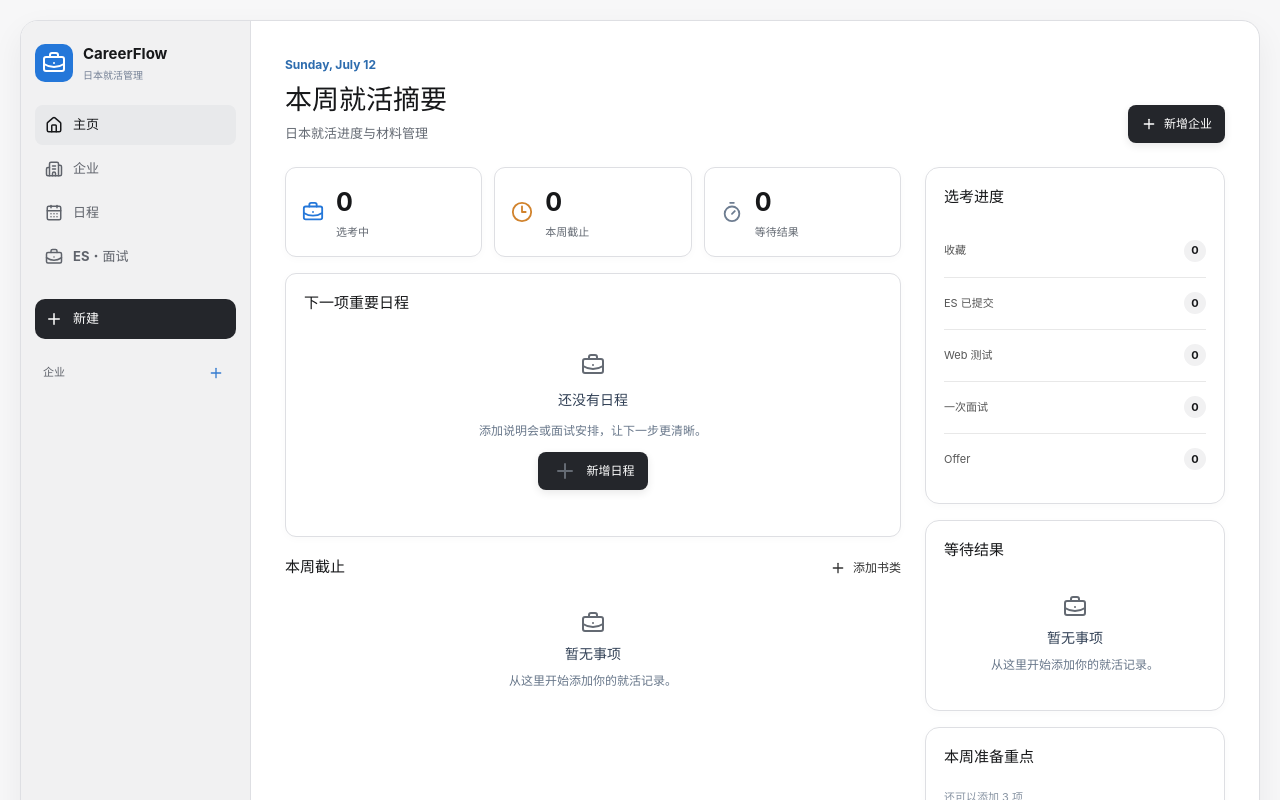
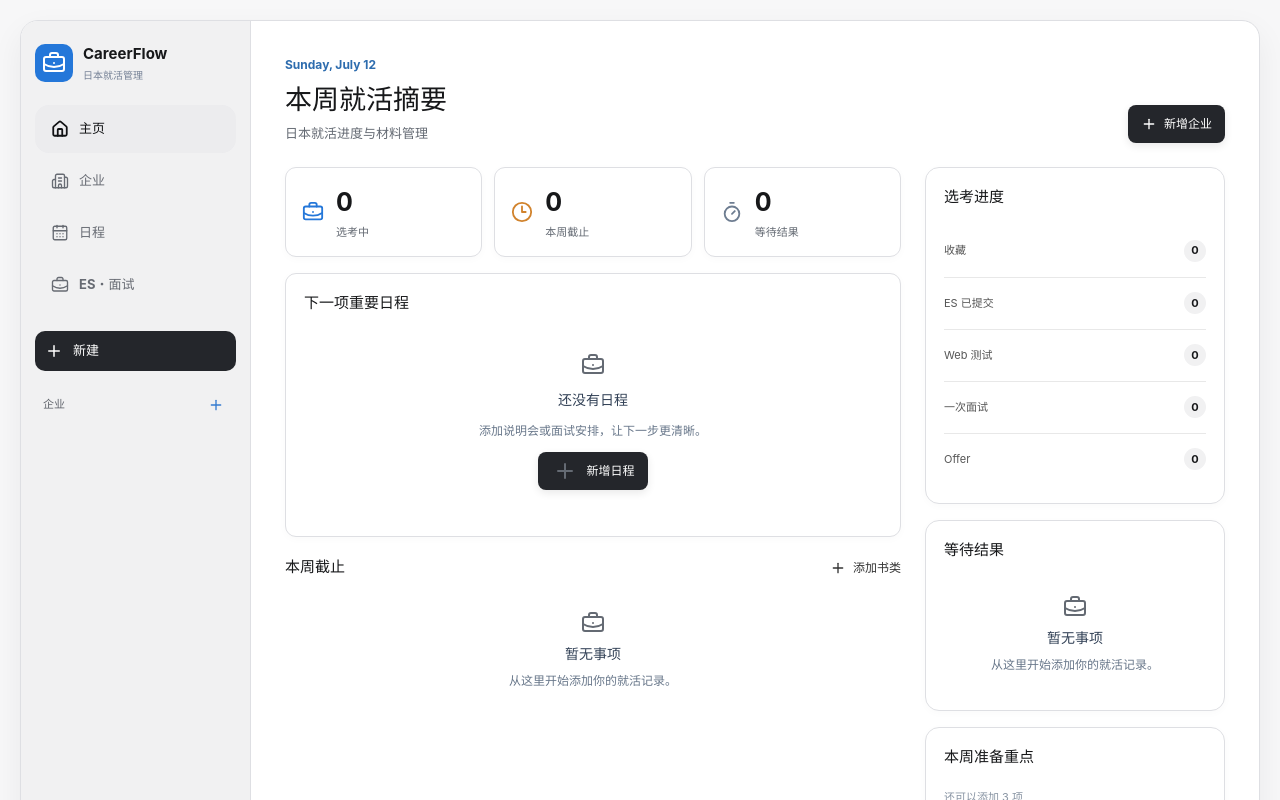
Before and after one commit to mahirun019-dev/todo-apple-mobile, a React (Vite) app: page / in a window 1280 px wide. Shown: the top 800 px of the page. Built offline with nearby package versions, Linux system fonts and the light colour scheme.

Commit message:
Add hover-first desktop navigation

```diff
--- a/src/index.css
+++ b/src/index.css
@@ -2710,3 +2710,59 @@ button:focus-visible, input:focus-visible, select:focus-visible, textarea:focus-
 .nav-list button:focus-visible, .career-mobile-nav button:focus-visible { outline: 3px solid rgba(17,17,17,.3); outline-offset: -2px; }
 .dark .nav-list button[data-pressed="true"] { background: #41464d !important; }
 .dark .nav-list button:focus-visible, .dark .career-mobile-nav button:focus-visible { outline-color: rgba(245,245,245,.55); }
+.sidebar .nav-list button {
+  min-height: 48px;
+  padding-inline: 16px;
+  border-radius: 14px;
+  background: transparent;
+  color: #676b73;
+  transition: background-color 80ms ease, color 80ms ease;
+}
+.sidebar .nav-list button:hover {
+  color: #2a2b2e;
+  background: #ececee !important;
+}
+.sidebar .nav-list button:active,
+.sidebar .nav-list button[data-pressed="true"] {
+  color: #202124;
+  background: #dedfe2 !important;
+}
+.sidebar .nav-list button.active,
+.sidebar .nav-list button[aria-current="page"] {
+  color: #111214 !important;
+  background: #ececee !important;
+  font-weight: 600;
+}
+.sidebar .nav-list button svg {
+  flex: 0 0 auto;
+  stroke-width: 1.8;
+  transition: color 80ms ease, stroke-width 80ms ease;
+}
+.sidebar .nav-list button.active svg,
+.sidebar .nav-list button[aria-current="page"] svg {
+  color: #111214;
+  stroke-width: 2.4;
+}
+.course-nav > button {
+  transition: background-color 80ms ease, color 80ms ease;
+}
+.course-nav > button:hover { color: #2a2b2e; background: #f1f2f3 !important; }
+.course-nav > button:active,
+.course-nav > button[data-pressed="true"] { background: #dedfe2 !important; }
+.course-nav > button.selected { color: #111214 !important; background: #ececee !important; font-weight: 600; }
+.course-nav > button.selected::before { background: #24262b !important; }
+.course-nav > button.selected > i { background: #24262b !important; }
+.dark .sidebar .nav-list button { color: #9a9fa8; }
+.dark .sidebar .nav-list button:hover { color: #f5f5f5; background: #24262a !important; }
+.dark .sidebar .nav-list button:active,
+.dark .sidebar .nav-list button[data-pressed="true"] { background: #303238 !important; }
+.dark .sidebar .nav-list button.active,
+.dark .sidebar .nav-list button[aria-current="page"] { color: #f5f5f5 !important; background: #24262a !important; }
+.dark .sidebar .nav-list button.active svg,
+.dark .sidebar .nav-list button[aria-current="page"] svg { color: #f5f5f5; }
+.dark .course-nav > button:hover { color: #f5f5f5; background: #24262a !important; }
+.dark .course-nav > button:active,
+.dark .course-nav > button[data-pressed="true"] { background: #303238 !important; }
+.dark .course-nav > button.selected { color: #f5f5f5 !important; background: #24262a !important; }
+.dark .course-nav > button.selected::before,
+.dark .course-nav > button.selected > i { background: #f5f5f5 !important; }
```
